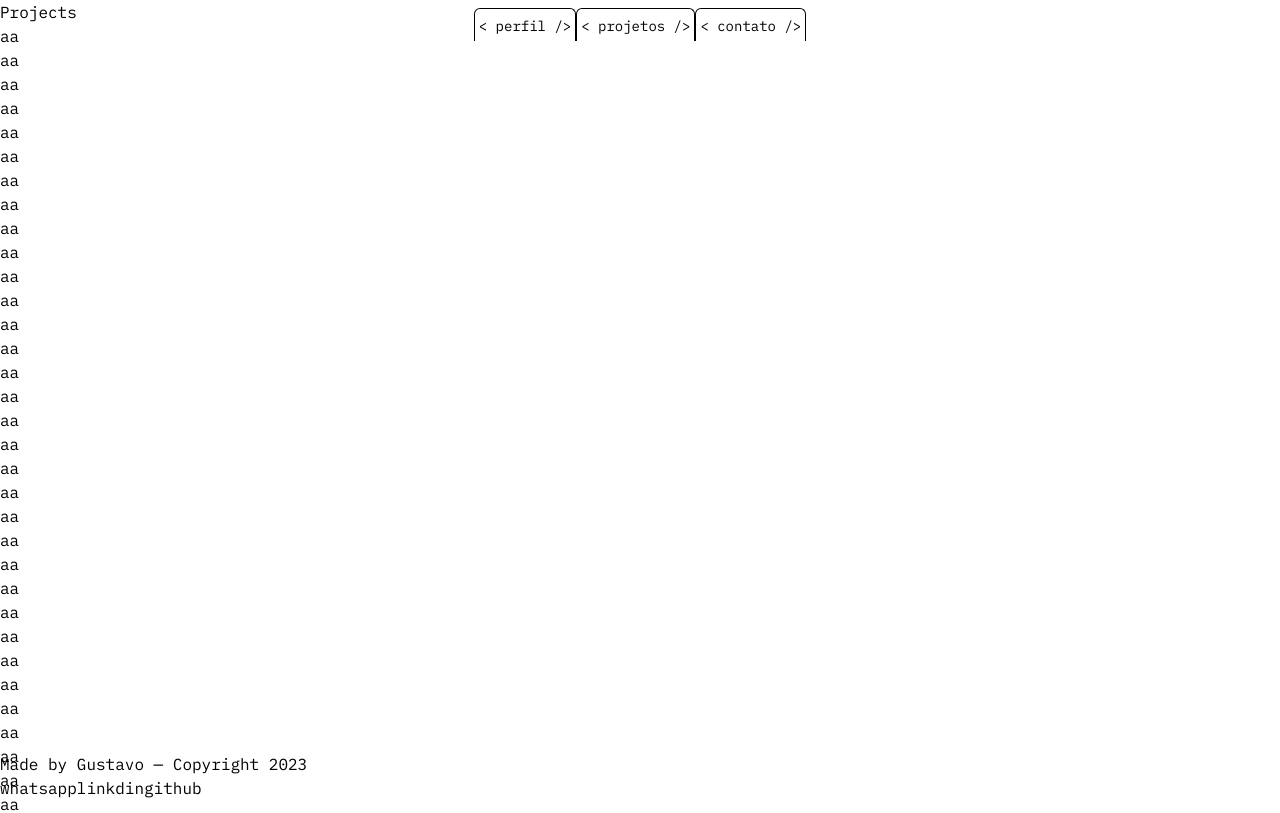
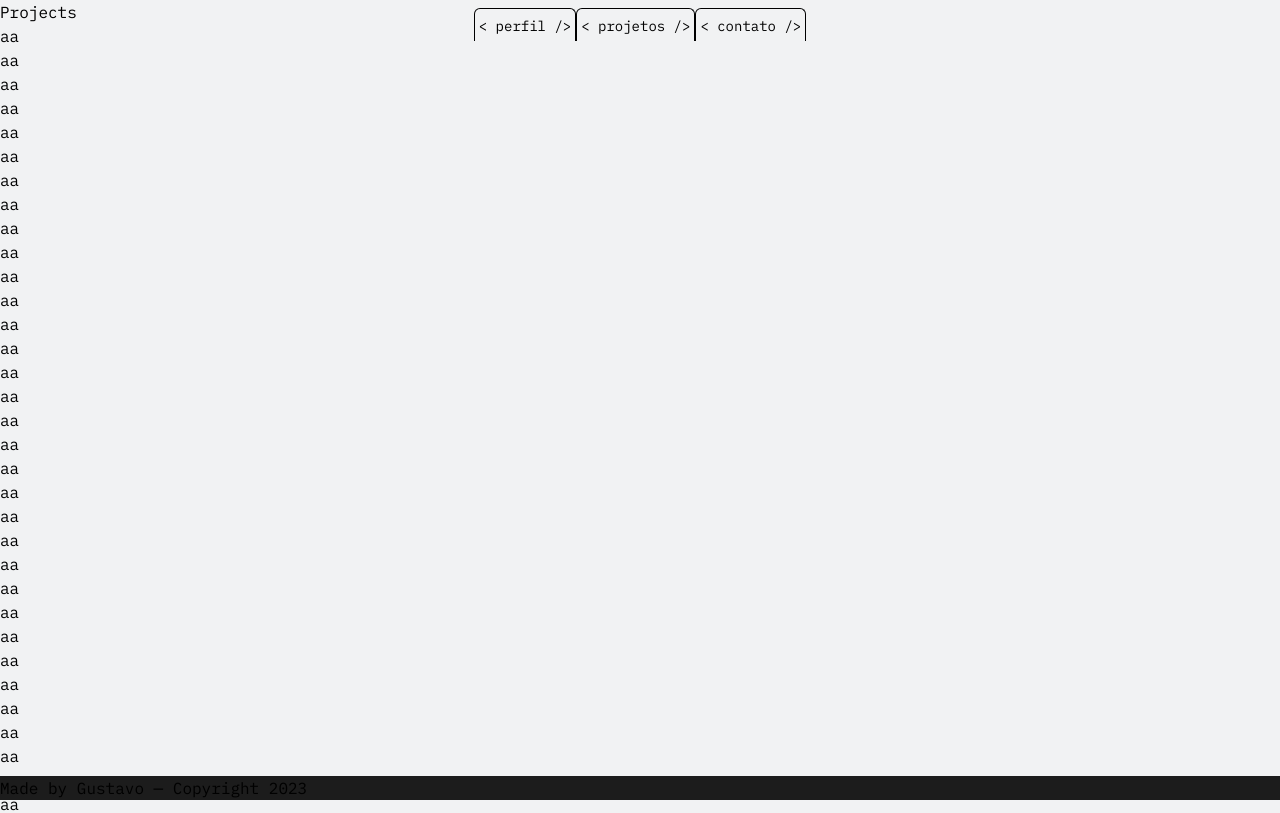
Before and after one commit to gstvcampos/portfolio, a Next.js app: page /projetos in a window 1280 px wide. Shown: the top 813 px of the page. Built offline with nearby package versions, Linux system fonts and the light colour scheme.

Commit message:
feat: style

```diff
--- a/src/app/globals.css
+++ b/src/app/globals.css
@@ -11,14 +11,9 @@
 
 @media (prefers-color-scheme: dark) {
   :root {
-    --background: 210deg 0% 12%;
-    --content: 0deg 0% 95%;
-    --primary: 0deg 0% 21%;
+    --background: 0deg 0% 10%;
+    --content: 0deg 0% 40%;
+    --primary: 210deg 29% 24%;
     --secondary: 60deg 1% 65%;
   }
 }
-
-body {
-  background: var(--background);
-  -webkit-font-smoothing: antialiased;
-}
--- a/src/app/layout.tsx
+++ b/src/app/layout.tsx
@@ -16,7 +16,7 @@ export const metadata: Metadata = {
 export default function RootLayout({ children }: { children: ReactNode }) {
   return (
     <html lang="en" className="!scroll-smooth">
-      <body className={mono.className}>
+      <body className={`${mono.className} bg-bg antialiased`}>
         <Header />
         {children}
         <Footer />
--- a/src/app/page.tsx
+++ b/src/app/page.tsx
@@ -15,7 +15,7 @@ export default async function Home() {
           />
         </div>
 
-        <div className="m-4 w-full max-w-screen-sm flex-grow flex-col flex-wrap bg-primary p-4">
+        <div className="bg-primary m-4 w-full max-w-screen-sm flex-grow flex-col flex-wrap p-4">
           <h1 className="text-2xl">Ola, Eu sou Gustavo</h1>
           <h3 className="text-white">Um desenvolvedor fullstack</h3>
           <p>
--- a/src/components/Footer.tsx
+++ b/src/components/Footer.tsx
@@ -1,13 +1,8 @@
 export default function Footer() {
   return (
-    <footer className="fixed bottom-0">
+    <footer className="w fixed bottom-0 w-full bg-content">
       <div>
         <p>Made by Gustavo — Copyright 2023</p>
-      </div>
-      <div>
-        <button>whatsapp</button>
-        <button>linkdin</button>
-        <button>github</button>
       </div>
     </footer>
   )
```
